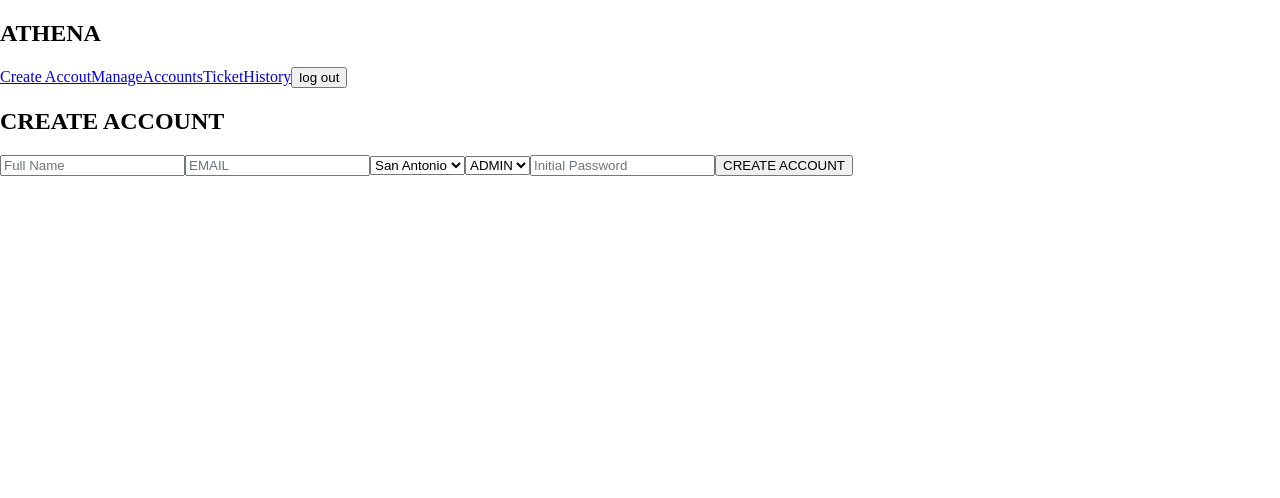
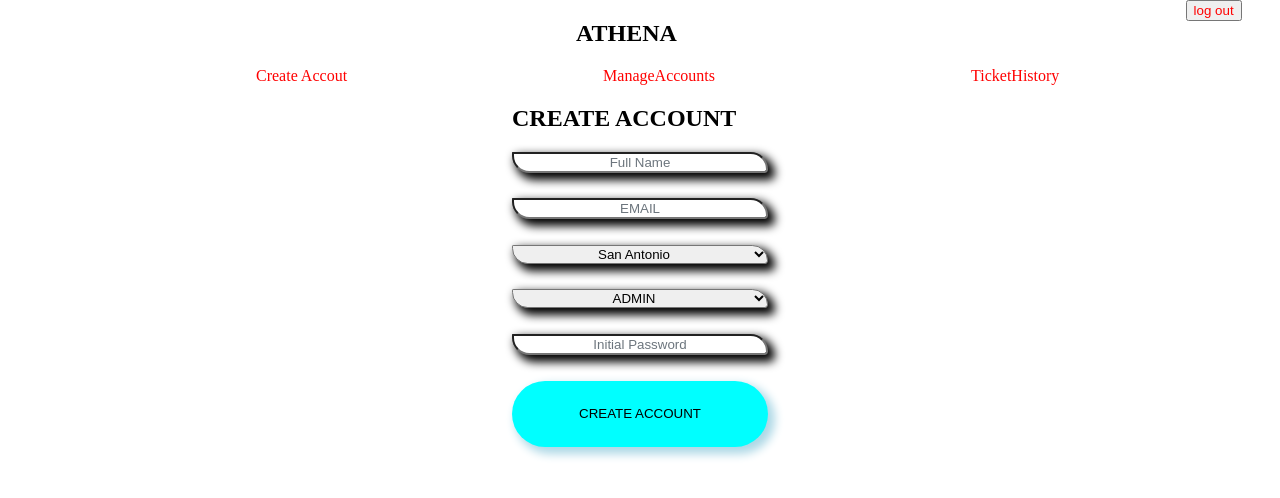
Before and after one commit to chiemelaumeh/TicketManager, a React (Create React App) app in the folder client/: page /admin/CreateAccount in a window 1280 px wide. Shown: the top 498 px of the page. Built offline with nearby package versions, Linux system fonts and the light colour scheme.

Commit message:
admincreateCss

```diff
--- a/client/src/App.js
+++ b/client/src/App.js
@@ -3,6 +3,7 @@ import LoginContext from "./Contexts/loginContext";
 import { useContext } from "react";
 import "./CssFiles/login.css"
 import "./CssFiles/TicketHistory.css"
+import "./CssFiles/admin.css"
 
 import CreateAccount from "./Components/Admin/CreateAccount";
 import ManageAccounts from "./Components/Admin/ManageAccounts";
--- a/client/src/Components/Admin/CreateAccount.js
+++ b/client/src/Components/Admin/CreateAccount.js
@@ -1,23 +1,23 @@
 import "../../CssFiles/admin.css"
 const CreateAccount = () => {
 return (
-    <div>
-        <h2>CREATE ACCOUNT</h2>
-        <input placeholder="Full Name"></input>
-        <input placeholder="EMAIL"></input>
-        <select>
+    <div className="AdminCreateAccount">
+        <h2 id = "CreateAccount">CREATE ACCOUNT</h2>
+        <input placeholder="Full Name" className="inputBox"></input>
+        <input placeholder="EMAIL" className="inputBox"></input>
+        <select className="inputBox">
             <option>San Antonio</option>
             <option>Austin</option>
             <option>Houston</option>
             <option>Dallas</option>
         </select>
-        <select>
+        <select className="inputBox">
             <option>ADMIN</option>
             <option>TECH</option>
             <option>USER</option>
         </select>
-        <input placeholder="Initial Password"></input>
-        <button>CREATE ACCOUNT</button>
+        <input placeholder="Initial Password" className="inputBox"></input>
+        <button id="AdminCreateAccountBTN">CREATE ACCOUNT</button>
     </div>
 )
 }
--- a/client/src/Components/Admin/header.js
+++ b/client/src/Components/Admin/header.js
@@ -8,12 +8,12 @@ const Header = () => {
     const {handleLogOut} = useContext(LoginContext)
 
     return(
-        <nav>
-        <h1>ATHENA</h1>
-        <NavLink to ="/admin/CreateAccount">Create Accout</NavLink>
-        <NavLink to = "/admin/ManageAccounts">ManageAccounts</NavLink>
-        <NavLink to = "/admin/TicketHistory">TicketHistory</NavLink>
-        <button onClick={handleLogOut}>log out</button>
+        <nav className="NavBar">
+        <h1 className="NavBarTitle">ATHENA</h1>
+        <NavLink to ="/admin/CreateAccount" className="NavBarComp">Create Accout</NavLink>
+        <NavLink to = "/admin/ManageAccounts" className="NavBarComp">ManageAccounts</NavLink>
+        <NavLink to = "/admin/TicketHistory" className="NavBarComp">TicketHistory</NavLink>
+        <button onClick={handleLogOut} className="NavBarComp" id = "LogOutBTN">log out</button>
         </nav>
     )
     }
--- a/client/src/CssFiles/admin.css
+++ b/client/src/CssFiles/admin.css
@@ -0,0 +1,78 @@
+/* CREATE ACCOUNT PAGE CSS */
+.AdminCreateAccount{
+    display: flex;
+    flex-direction: column;
+    margin-left: auto;
+    margin-right: auto;
+    width: 20%;
+}
+
+.inputBox{
+    margin-bottom: 10%;
+    box-shadow: 5px 5px 10px 2px;
+    border-radius: 10px 140px 30px 140px;
+    text-align: center;
+}
+
+#AdminCreateAccountBTN{
+    background-color: aqua;
+    border: none;
+    padding: 10%;
+    border-radius: 140px 140px 140px 140px;
+    box-shadow: 5px 5px 10px 2px lightBlue;
+    transition:.5s ease;
+}
+
+
+#AdminCreateAccountBTN:hover{
+    background-color: rgba(48, 48, 210, 0.752);
+}
+
+#AdminCreateAccountBTN:active{
+    background-color: lightgreen;
+    box-shadow: 0 5px lightcoral;
+    transform: translate(4px);
+}
+
+
+
+
+
+/* NAV BAR CSS */
+.NavBar{
+    justify-content: space-around;
+    align-items: center;
+}
+
+.NavBarTitle{
+    margin-left: auto;
+    margin-right: auto;
+    width: 10%;
+}
+
+.NavBarComp{
+    justify-content: space-around;
+    align-items: center;
+    margin-left: 20%;
+    text-decoration: none;
+    color: red;
+    transition: .5s ease;
+}
+
+.NavBarComp:hover{
+    background-color: lightskyblue;
+    box-shadow: 10px 5px red ;
+    transform: translate(10px);
+}
+
+.NavBarComp:active{
+    box-shadow: 0 5px lightcoral;
+    transform: translate(4px);
+}
+
+#LogOutBTN{
+    position: absolute;
+    top: 0;
+    right: 3%;
+
+}
```
